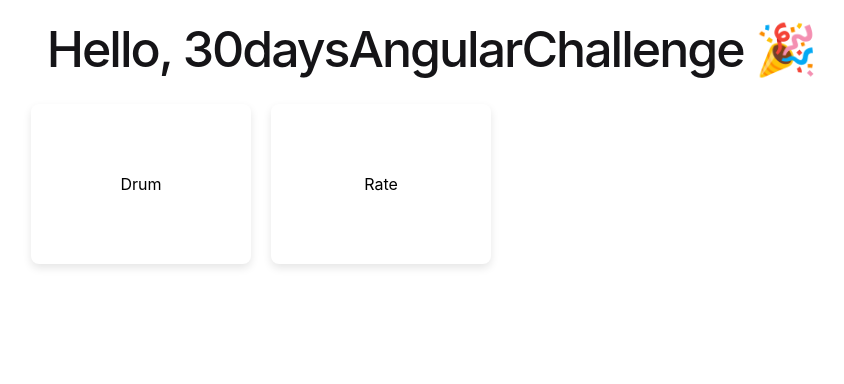
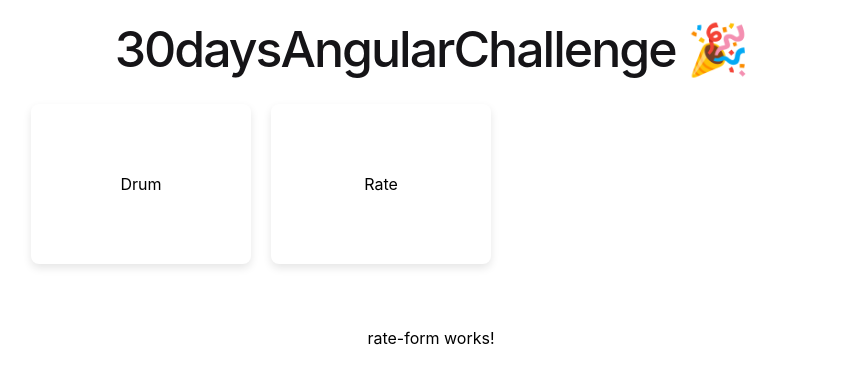
Before and after one commit to brolo1313/30daysAngularChallenge, an Angular app: page /rate-form in a window 1280 px wide. Before the commit this address led to /. Shown: the top 384 px of the page, without its empty margins (209-1053 px from the left). Built offline with nearby package versions, Linux system fonts and the light colour scheme.

Commit message:
refactor rate component to rate-form with updated routing and new implementation

```diff
--- a/src/app/app.component.html
+++ b/src/app/app.component.html
@@ -1,6 +1,6 @@
 <main class="main">
   <div class="top-side">
-    <h1>Hello, {{ title }} 🎉</h1>
+    <h1>{{ title }} 🎉</h1>
   </div>
 
   <div class="content">
--- a/src/app/app.component.ts
+++ b/src/app/app.component.ts
@@ -19,7 +19,7 @@ export class AppComponent {
       name: 'Drum', path: '/drum'
     },
     {
-      name: 'Rate', path: '/rate'
+      name: 'Rate', path: '/rate-form'
     }
   ]
 
--- a/src/app/app.routes.ts
+++ b/src/app/app.routes.ts
@@ -1,5 +1,4 @@
 import { Routes } from '@angular/router';
-import { AppComponent } from './app.component';
 
 export const routes: Routes = [
     {
@@ -7,8 +6,8 @@ export const routes: Routes = [
         loadComponent: () => import('./components/drum/drum.component').then((m) => m.DrumComponent)
     },
     {
-        path: 'rate',
-        loadComponent: () => import('./components/rate/rate.component').then((m) => m.RateComponent)
+        path: 'rate-form',
+        loadComponent: () => import('./components/rate-form/rate-form.component').then((m) => m.RateFormComponent)
     },
 
     { path: '', redirectTo: '', pathMatch: 'full' },
--- /dev/null
+++ b/src/app/components/rate-form/rate-form.component.html
@@ -0,0 +1 @@
+<p>rate-form works!</p>
```
Also changed, not shown: src/app/components/rate-form/rate-form.component.ts (added, +11 -0 lines), src/app/components/rate-form/rate-form.component.scss (added), src/app/shared/components/rate/rate.component.html (renamed from src/app/components/rate/rate.component.html), src/app/shared/components/rate/rate.component.scss (added), src/app/shared/components/rate/rate.component.ts (renamed from src/app/components/rate/rate.component.ts), 1 other file (tests, documents, lock files or other folders).
